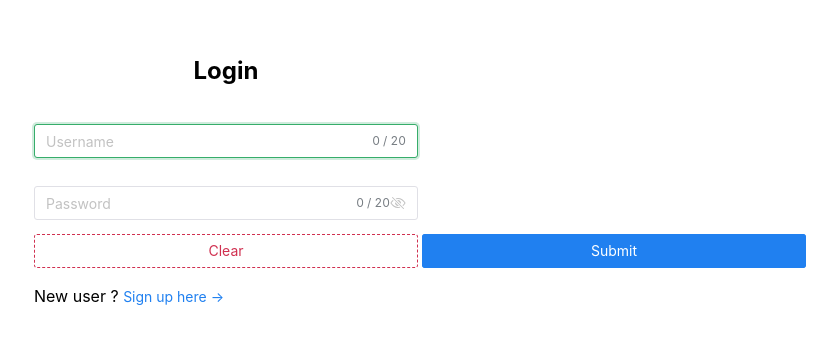
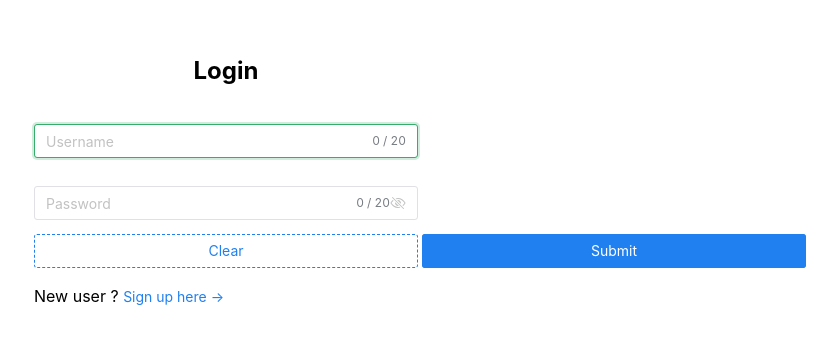
Before and after one commit to sereneinserenade/khatu, a Vue app: page /login in a window 1280 px wide. Shown: the part 229-572 px from the top of the page, without its empty margins (414-1251 px from the left). Built offline with nearby package versions, Linux system fonts and the light colour scheme.

Commit message:
login ui

```diff
--- a/src/views/Login.vue
+++ b/src/views/Login.vue
@@ -21,13 +21,18 @@
       />
 
       <section class="actions">
-        <n-button size="medium" type="error" block dashed :maxlength="10">
+        <n-button
+          @click="clearVals"
+          size="medium"
+          type="info"
+          block
+          dashed
+          :maxlength="10"
+        >
           Clear
         </n-button>
 
-        <n-button @click="logVal" size="medium" block type="info">
-          Submit
-        </n-button>
+        <n-button size="medium" block type="info"> Submit </n-button>
       </section>
 
       <section class="new-user">
@@ -53,15 +58,15 @@ export default {
     const username = ref("");
     const password = ref("");
 
-    const updatePassword = (pass: string) => {
+    const updatePassword = (pass: string): void => {
       password.value = pass;
     };
 
-    const logVal = () => {
-      console.log(username.value, password.value);
+    const clearVals = (): void => {
+      username.value = password.value = "";
     };
 
-    return { username, password, updatePassword, logVal };
+    return { username, password, updatePassword, clearVals };
   },
 };
 </script>
```
